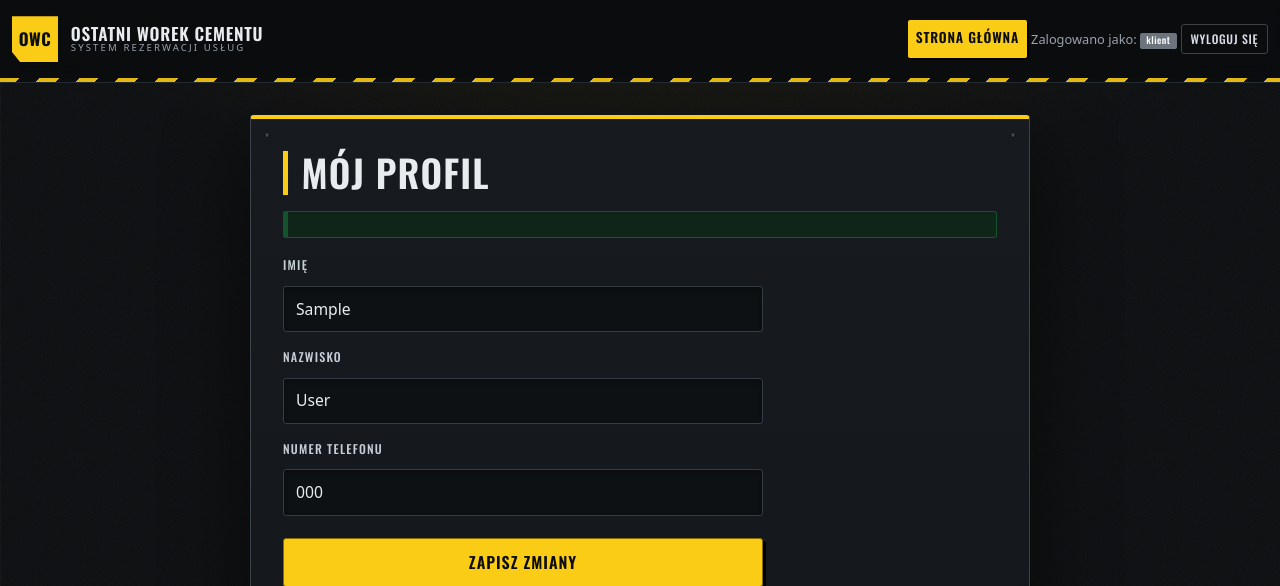
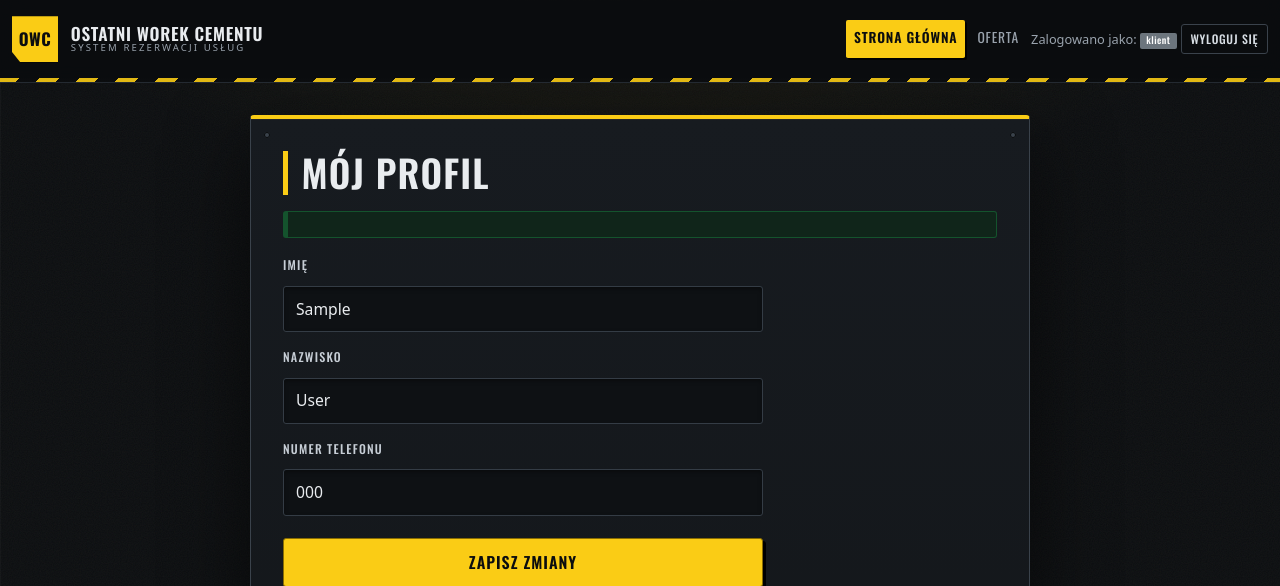
Before and after one commit to IgorStarega/OstatniWorekCementu, a PHP site: template app/views/profile/index.php in a window 1280 px wide. Shown: the top 586 px of the page. Run offline with PHP 8.4, Linux system fonts and the light colour scheme; the template is opened without the code that fills it: most values are stand-ins (such as "Sample title", 1, 10 or a date in 2020); data that the repository does not hold is empty.

Commit message:
[FEAT] Link do oferty w nagłówku dla gościa i klienta
- pozycja "Oferta" w nawigacji widoczna bez logowania
- podświetlenie aktywnej strony (offer i service)

```diff
--- a/app/views/layout/header.php
+++ b/app/views/layout/header.php
@@ -36,6 +36,9 @@ $isAdminPage = strpos($currentPage, 'admin-') === 0;
                         <li class="nav-item">
                             <a class="nav-link<?= $currentPage === 'home' ? ' is-active' : '' ?>" href="/?page=home">Strona główna</a>
                         </li>
+                        <li class="nav-item">
+                            <a class="nav-link<?= in_array($currentPage, ['offer', 'service'], true) ? ' is-active' : '' ?>" href="/?page=offer">Oferta</a>
+                        </li>
                         <?php if (currentUserRole() === 'admin'): ?>
                             <li class="nav-item">
                                 <a class="nav-link<?= $isAdminPage ? ' is-active' : '' ?>" href="/?page=admin-dashboard">Panel administratora</a>
```
